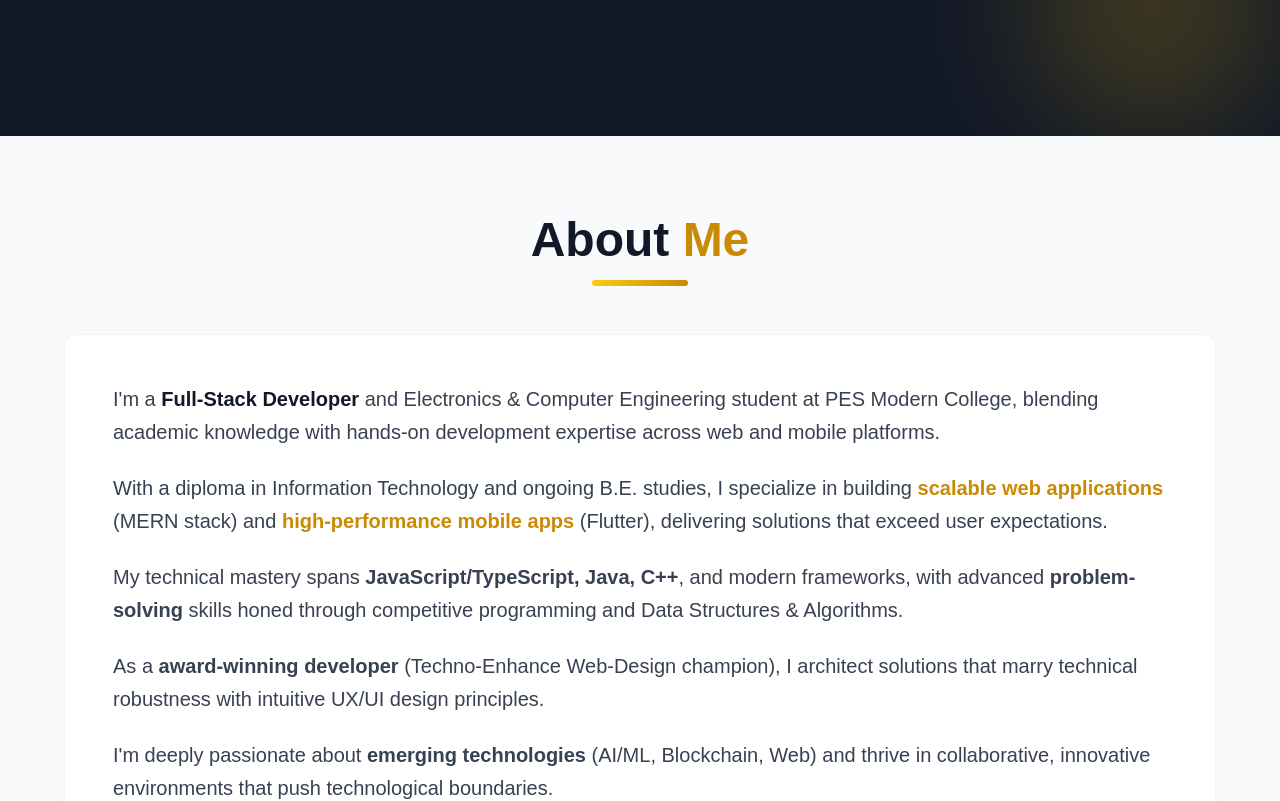
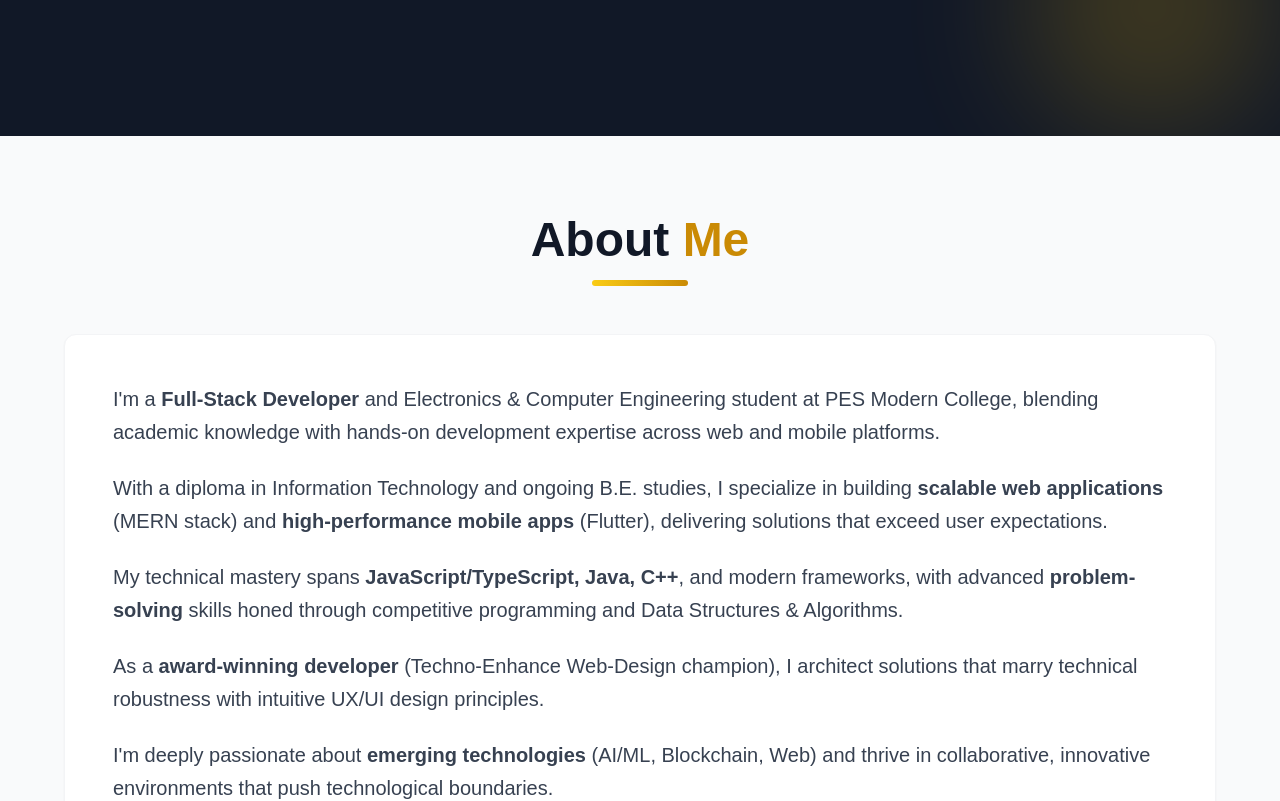
Before and after one commit to ShubhamG2004/My-Portfolio-Using-NextJS, a Next.js app: page / in a window 1280 px wide. Shown: the part 720-1521 px from the top of the page. Built offline with nearby package versions, Linux system fonts and the light colour scheme.

Commit message:
modified:   src/components/About.jsx

```diff
--- a/src/components/About.jsx
+++ b/src/components/About.jsx
@@ -1,27 +1,89 @@
+import { motion } from 'framer-motion';
+
 export default function About() {
+  const containerVariants = {
+    hidden: { opacity: 0 },
+    visible: {
+      opacity: 1,
+      transition: {
+        staggerChildren: 0.2,
+        delayChildren: 0.3
+      }
+    }
+  };
+
+  const itemVariants = {
+    hidden: { y: 20, opacity: 0 },
+    visible: {
+      y: 0,
+      opacity: 1,
+      transition: { duration: 0.6 }
+    }
+  };
+
+  const paragraphVariants = {
+    hidden: { opacity: 0, x: -20 },
+    visible: (i) => ({
+      opacity: 1,
+      x: 0,
+      transition: {
+        delay: i * 0.15,
+        duration: 0.5
+      }
+    })
+  };
+
   return (
-    <section id="about" className="bg-gray-50 py-20 px-8">
-      <div className="max-w-6xl mx-auto"> {/* Increased from max-w-5xl to max-w-6xl */}
-        <div className="text-center mb-12">
-          <h2 className="text-4xl sm:text-5xl font-bold text-gray-900 mb-4">
+    <section id="about" className="bg-gray-50 py-20 px-8 overflow-hidden">
+      <motion.div
+        className="max-w-6xl mx-auto"
+        initial="hidden"
+        whileInView="visible"
+        viewport={{ once: true, margin: "-100px" }}
+        variants={containerVariants}
+      >
+        <motion.div className="text-center mb-12" variants={itemVariants}>
+          <motion.h2
+            className="text-4xl sm:text-5xl font-bold text-gray-900 mb-4"
+            whileHover={{ scale: 1.02 }}
+          >
             About <span className="text-yellow-600">Me</span>
-          </h2>
-          <div className="w-24 h-1.5 bg-gradient-to-r from-yellow-400 to-yellow-600 mx-auto rounded-full"></div>
-        </div>
+          </motion.h2>
+          <motion.div
+            className="w-24 h-1.5 bg-gradient-to-r from-yellow-400 to-yellow-600 mx-auto rounded-full"
+            whileHover={{ scaleX: 1.2 }}
+            transition={{ type: "spring", stiffness: 300 }}
+          />
+        </motion.div>
 
-        {/* Increased width content box with adjusted padding */}
-        <div className="text-xl leading-relaxed text-gray-700 space-y-6 bg-white p-12 rounded-xl shadow-sm border border-gray-100 w-full"> {/* Added w-full and increased padding */}
-          <p>I'm a <strong className="text-gray-900">Full-Stack Developer</strong> and Electronics & Computer Engineering student at PES Modern College, blending academic knowledge with hands-on development expertise across web and mobile platforms.</p>
-
-          <p>With a diploma in Information Technology and ongoing B.E. studies, I specialize in building <strong className="text-yellow-600">scalable web applications</strong> (MERN stack) and <strong className="text-yellow-600">high-performance mobile apps</strong> (Flutter), delivering solutions that exceed user expectations.</p>
-
-          <p>My technical mastery spans <strong>JavaScript/TypeScript, Java, C++</strong>, and modern frameworks, with advanced <strong>problem-solving</strong> skills honed through competitive programming and Data Structures & Algorithms.</p>
-
-          <p>As a <strong>award-winning developer</strong> (Techno-Enhance Web-Design champion), I architect solutions that marry technical robustness with intuitive UX/UI design principles.</p>
-
-          <p>I'm deeply passionate about <strong>emerging technologies</strong> (AI/ML, Blockchain, Web) and thrive in collaborative, innovative environments that push technological boundaries.</p>
-        </div>
-      </div>
+        <motion.div
+          className="text-xl leading-relaxed text-gray-700 space-y-6 bg-white p-12 rounded-xl shadow-sm border border-gray-100 w-full"
+          variants={itemVariants}
+          whileHover={{
+            y: -5,
+            boxShadow: "0 10px 25px -5px rgba(0, 0, 0, 0.1)"
+          }}
+          transition={{ type: "spring", stiffness: 300 }}
+        >
+          {[
+            "I'm a <strong>Full-Stack Developer</strong> and Electronics & Computer Engineering student at PES Modern College, blending academic knowledge with hands-on development expertise across web and mobile platforms.",
+            "With a diploma in Information Technology and ongoing B.E. studies, I specialize in building <strong>scalable web applications</strong> (MERN stack) and <strong>high-performance mobile apps</strong> (Flutter), delivering solutions that exceed user expectations.",
+            "My technical mastery spans <strong>JavaScript/TypeScript, Java, C++</strong>, and modern frameworks, with advanced <strong>problem-solving</strong> skills honed through competitive programming and Data Structures & Algorithms.",
+            "As a <strong>award-winning developer</strong> (Techno-Enhance Web-Design champion), I architect solutions that marry technical robustness with intuitive UX/UI design principles.",
+            "I'm deeply passionate about <strong>emerging technologies</strong> (AI/ML, Blockchain, Web) and thrive in collaborative, innovative environments that push technological boundaries."
+          ].map((text, i) => (
+            <motion.p
+              key={i}
+              custom={i}
+              variants={paragraphVariants}
+              initial="hidden"
+              animate="visible"
+              dangerouslySetInnerHTML={{ __html: text }}
+              className="hover:text-gray-900 transition-colors duration-300"
+            />
+          ))}
+        </motion.div>
+      </motion.div>
     </section>
   );
 }
```
